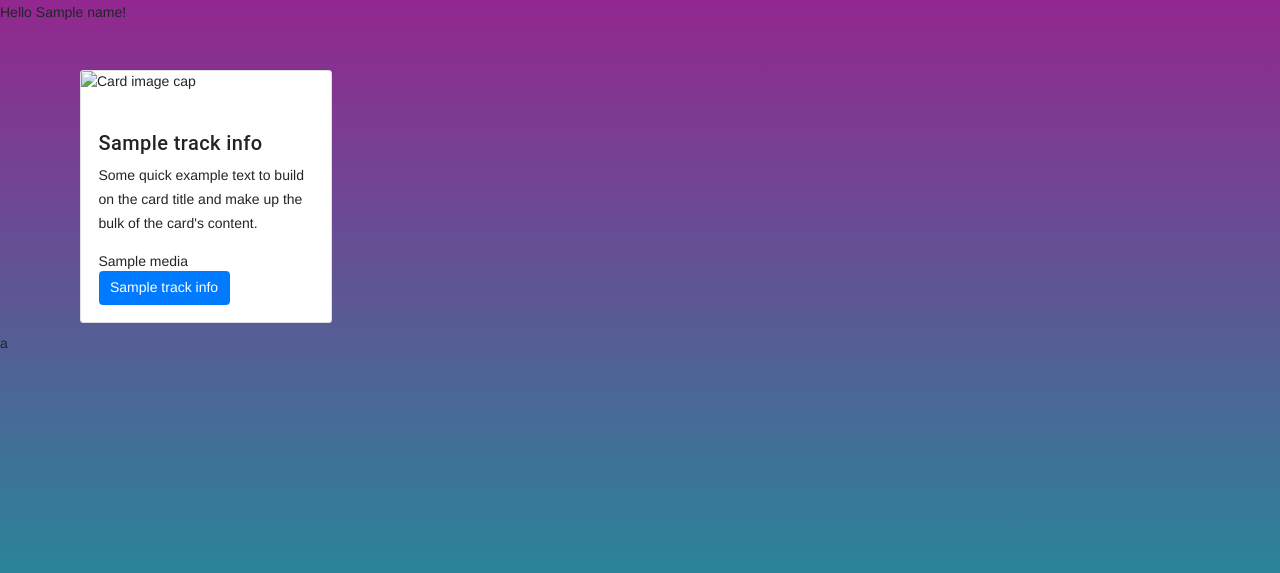
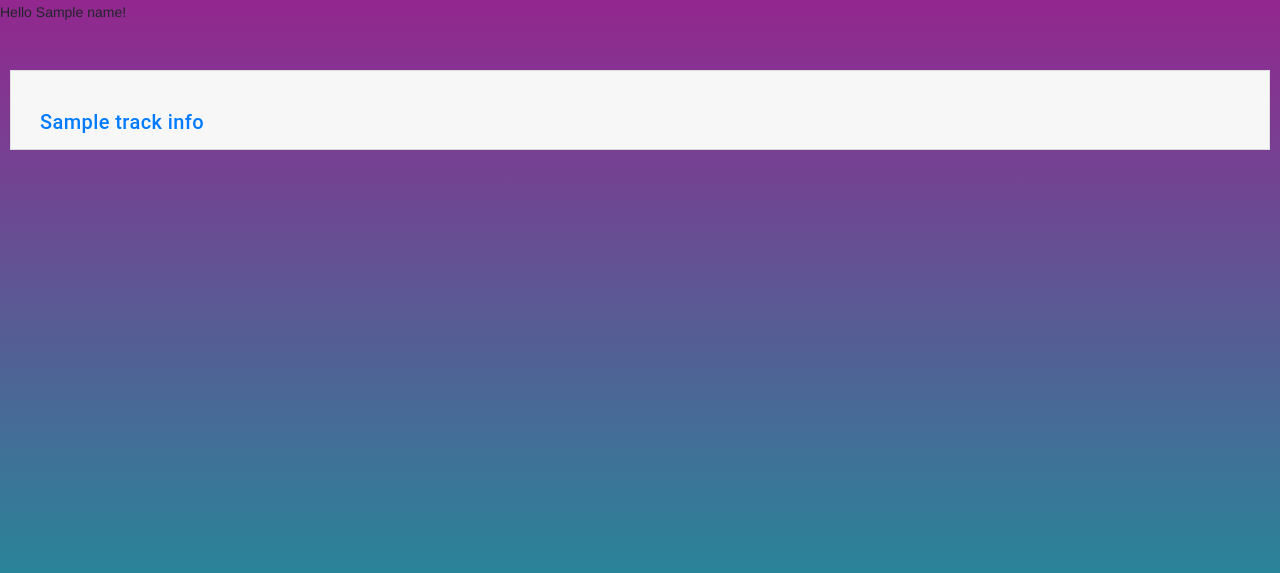
Before and after one commit to amcquade/fresh_script, a Flask app: template templates/tracks.html in a window 1280 px wide. Shown: the top 573 px of the page. Run offline with Flask 2, Linux system fonts and the light colour scheme; the template is opened without the code that fills it: most values are stand-ins (such as "Sample title", 1, 10 or a date in 2020); parts of the project's set-up code (start-up, migrations or seed data) failed here and were passed over; some libraries are stand-ins or nearby versions.

Commit message:
changed track display and added boot strap js

```diff
--- a/templates/base.html
+++ b/templates/base.html
@@ -9,6 +9,9 @@
     <link rel="stylesheet" href="https://code.getmdl.io/1.3.0/material.indigo-pink.min.css">
     <script defer src="https://code.getmdl.io/1.3.0/material.min.js"></script>
     <script src="https://code.jquery.com/jquery-3.3.1.min.js" integrity="sha256-FgpCb/KJQlLNfOu91ta32o/NMZxltwRo8QtmkMRdAu8=" crossorigin="anonymous"></script>
+    <script src="https://code.jquery.com/jquery-3.3.1.slim.min.js" integrity="sha384-q8i/X+965DzO0rT7abK41JStQIAqVgRVzpbzo5smXKp4YfRvH+8abtTE1Pi6jizo" crossorigin="anonymous"></script>
+    <script src="https://cdnjs.cloudflare.com/ajax/libs/popper.js/1.14.3/umd/popper.min.js" integrity="sha384-ZMP7rVo3mIykV+2+9J3UJ46jBk0WLaUAdn689aCwoqbBJiSnjAK/l8WvCWPIPm49" crossorigin="anonymous"></script>
+    <script src="https://stackpath.bootstrapcdn.com/bootstrap/4.1.3/js/bootstrap.min.js" integrity="sha384-ChfqqxuZUCnJSK3+MXmPNIyE6ZbWh2IMqE241rYiqJxyMiZ6OW/JmZQ5stwEULTy" crossorigin="anonymous"></script>
     <!-- base.html styles -->
     <style type="text/css">
     html {
@@ -26,4 +29,4 @@
   <body>
     {% block body %}{% endblock %}
   </body>
-</html>a
+</html>
--- a/templates/index.html
+++ b/templates/index.html
@@ -21,7 +21,6 @@
       <ul>
         <li><a href="/tracks">Add Tracks</a></li>
         <li><a href="/manage-playlists">Manage Playlists</a></li>
-        <li><a href="/setup-cron">Setup a cron task for your local computer</a></li>
       </ul>
       <a class="btn btn-primary btn-lg" href="#" role="button">Learn more</a>
     </div>
--- a/templates/tracks.html
+++ b/templates/tracks.html
@@ -21,23 +21,25 @@
   {% if Name %}
     <p>Hello {{Name}}!</p>
     <br>
-    <div class="container">
-      <div class="row">
+    <div class="accordion" id="accordionExample">
       <!-- print tracks -->
       {% for title, link, media in Track_info %}
-          <div class="card" style="width: 18rem;">
-            <img class="card-img-top" alt="Card image cap">
+        <div class="card">
+          <div class="card-header" id="headingOne">
+
+            <button class="btn btn-link" type="button" data-toggle="collapse" data-target="#collapseOne" aria-expanded="true" aria-controls="collapseOne">
+            <h5 class="mb-0">{{ title }}
+            </button>
+            </h5>
+          </div>
+          <div id="collapseOne" class="collapse" aria-labelledby="headingOne" data-parent="#accordionExample">
             <div class="card-body">
-              <h5 class="card-title">{{ title }}</h5>
-              <p class="card-text">Some quick example text to build on the card title and make up the bulk of the card's content.</p>
-              <div>
               {{ media|safe }}
+              <a href="{{ link }}">{{ link }}</a>
             </div>
-                <a href="{{ link }}" class="btn btn-primary">{{ title }} </a>
           </div>
         </div>
       {% endfor %}
-        </div>
     </div>
   {% else %}
     <p>Hello friend! You are lost! Click <a href="/">here</a> to return home.</p>
```
Lines whose indentation alone changed are shown as unchanged.
